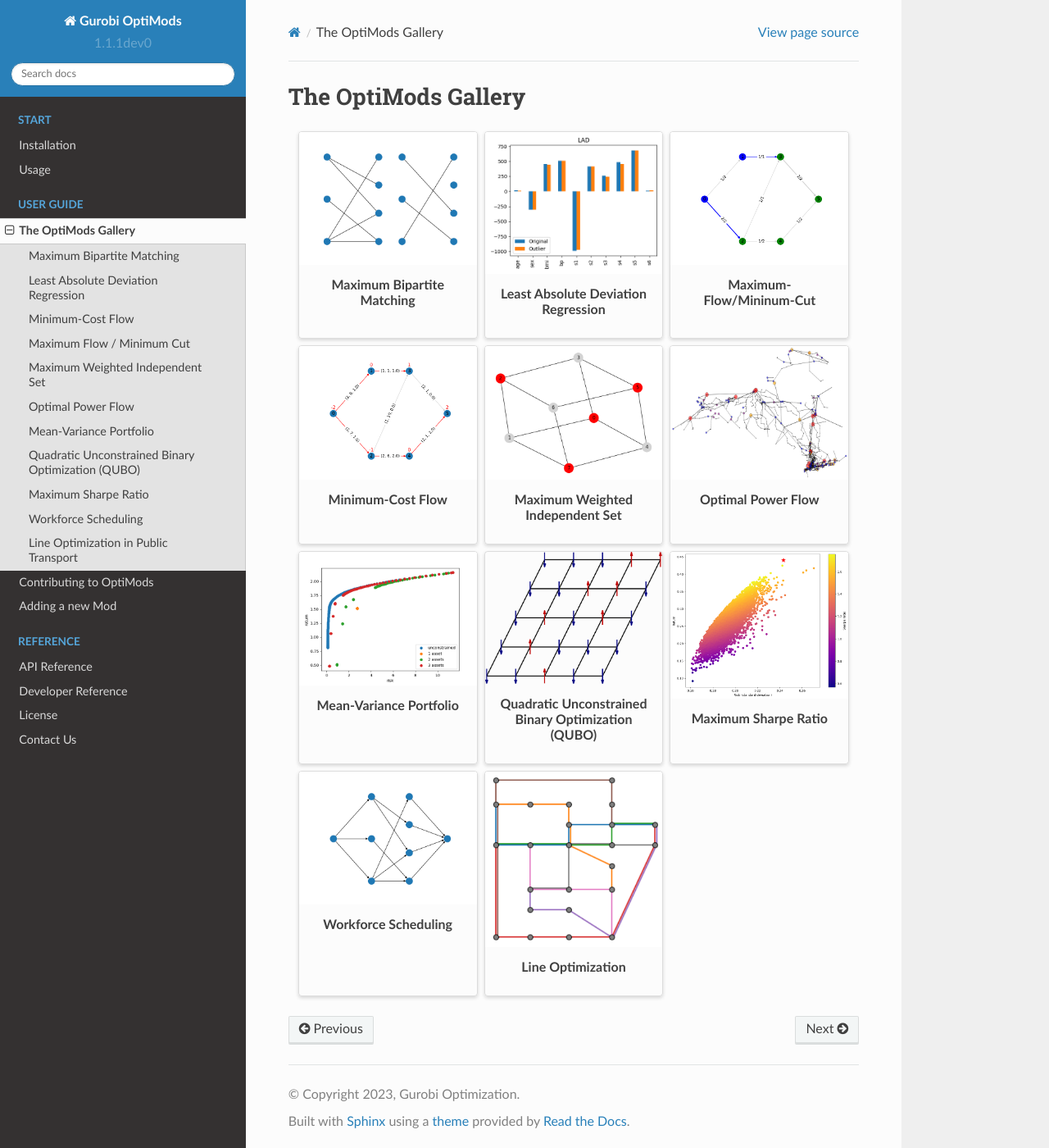
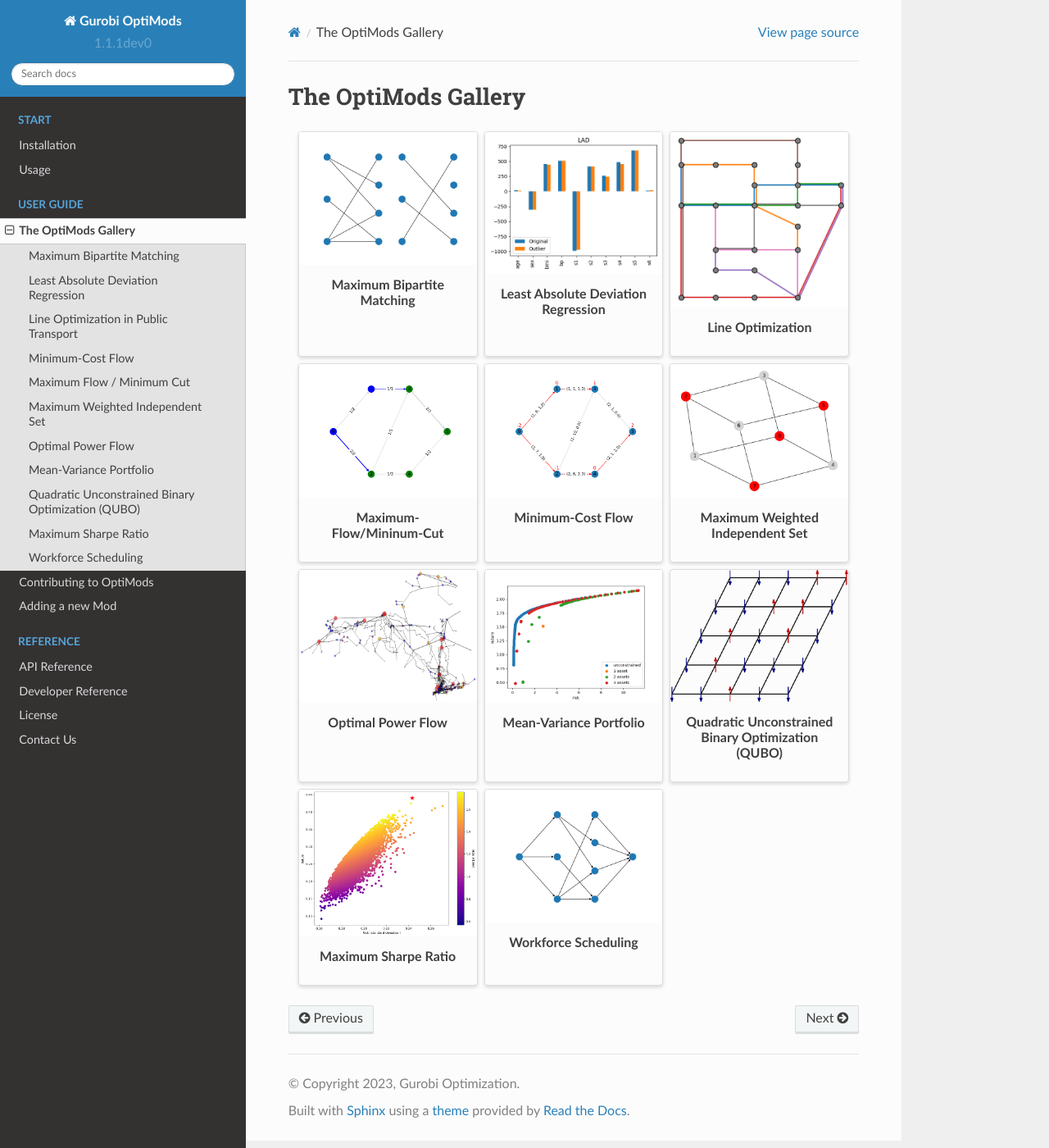
Before and after one commit to Gurobi/gurobi-optimods, a Sphinx documentation site: the page built from docs/source/gallery.rst, in a window 1280 px wide and 1400 px high. Shown: the whole window at 82% size. Built offline with Sphinx 7.4.7 and the Read the Docs theme 2.0.0, drawn with Linux system fonts in a browser that asks for light colours; some of the changed lines change nothing that is shown.

Commit message:
Keep gallery in sorted order

```diff
--- a/docs/source/gallery.rst
+++ b/docs/source/gallery.rst
@@ -17,6 +17,12 @@ The OptiMods Gallery
         :link-type: doc
         :text-align: center
         :img-top: mods/icons/lad-regression.png
+
+    .. grid-item-card:: Line Optimization
+        :link: mods/line-optimization
+        :link-type: doc
+        :text-align: center
+        :img-top: mods/figures/lop_siouxfalls.png
 
     .. grid-item-card:: Maximum-Flow/Mininum-Cut
         :link: mods/max-flow-min-cut
@@ -66,18 +72,13 @@ The OptiMods Gallery
         :text-align: center
         :img-top: mods/figures/bipartite-matching-flow.png
 
-    .. grid-item-card:: Line Optimization
-        :link: mods/line-optimization
-        :link-type: doc
-        :text-align: center
-        :img-top: mods/figures/lop_siouxfalls.png
-
 .. toctree::
    :maxdepth: 1
    :hidden:
 
    mods/bipartite-matching
    mods/lad-regression
+   mods/line-optimization
    mods/min-cost-flow
    mods/max-flow-min-cut
    mods/mwis
@@ -86,4 +87,3 @@ The OptiMods Gallery
    mods/qubo
    mods/sharpe-ratio
    mods/workforce
-   mods/line-optimization
```
